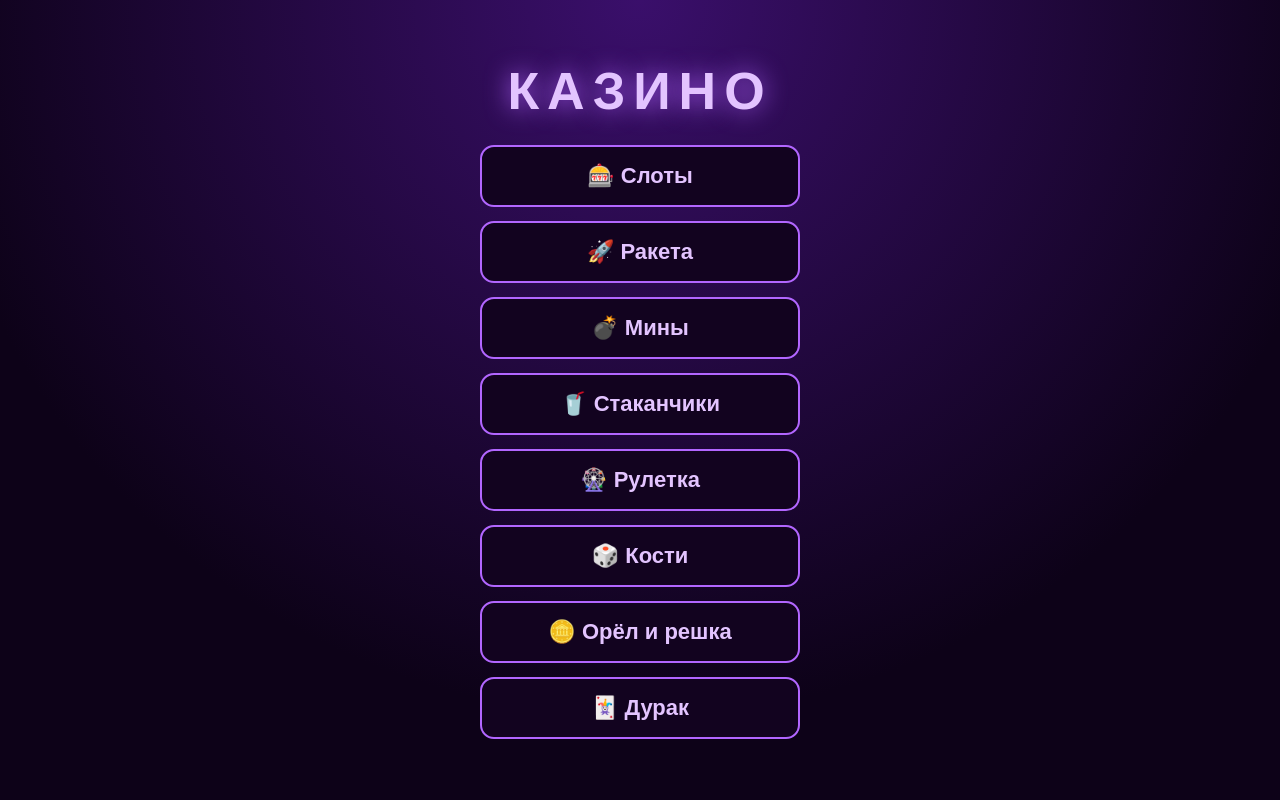
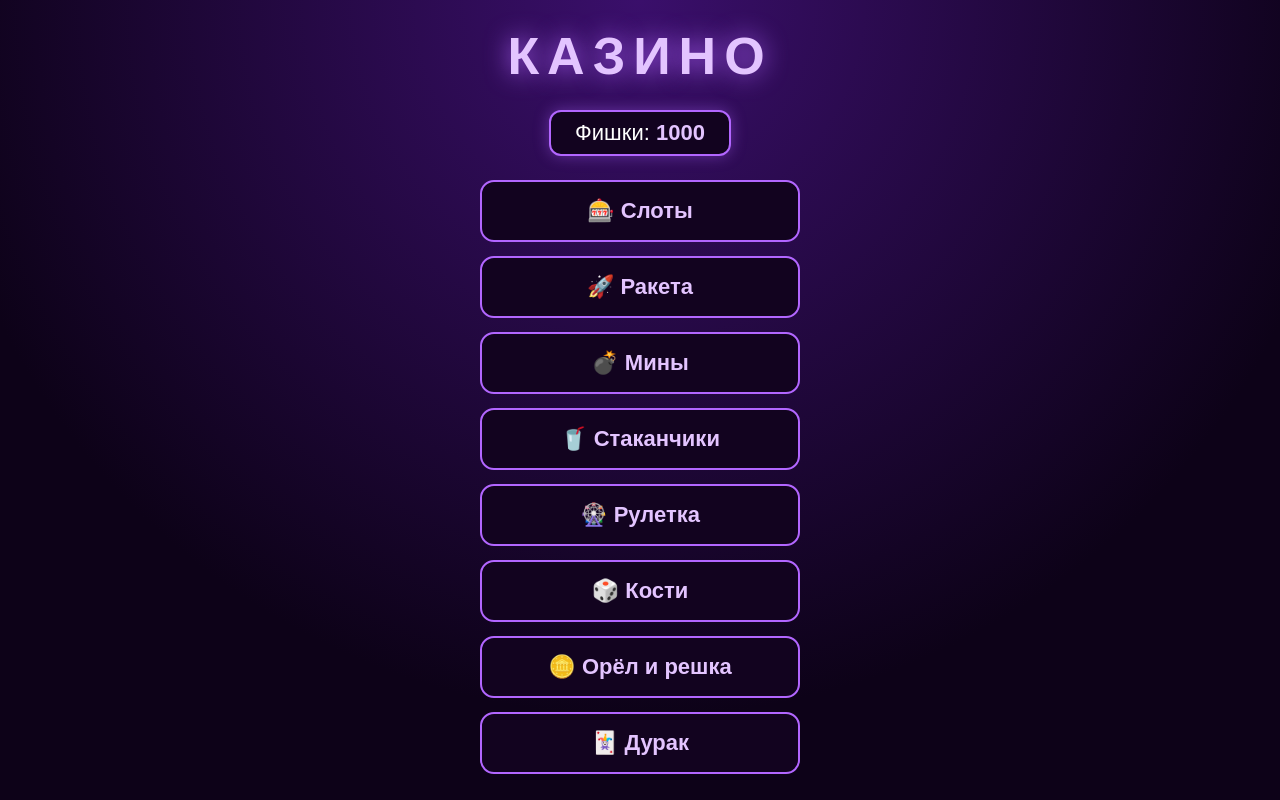
Before and after one commit to zizaka460-alt/xyvnor, a plain HTML site: page index.html in a window 1280 px wide. Drawn offline with Linux system fonts and the light colour scheme.

Commit message:
Update index.html

```diff
--- a/index.html
+++ b/index.html
@@ -16,6 +16,12 @@
       font-size: 52px; color: #e3c4ff; text-transform: uppercase; letter-spacing: 8px;
       text-shadow: 0 0 25px rgba(178, 102, 255, 0.9);
     }
+    .balance {
+      font-size: 22px; color: #fff; background: #12031f;
+      border: 2px solid #b266ff; border-radius: 12px; padding: 8px 24px;
+      box-shadow: 0 0 15px rgba(178, 102, 255, 0.4);
+    }
+    .balance span { color: #e3c4ff; font-weight: bold; }
     .games { display: flex; flex-direction: column; gap: 14px; width: 80%; max-width: 320px; }
     .games a {
       display: block; text-align: center; padding: 16px; font-size: 22px;
@@ -27,6 +33,7 @@
 </head>
 <body>
   <h1>Казино</h1>
+  <div class="balance">Фишки: <span id="balance">1000</span></div>
   <div class="games">
     <a href="casino.html">🎰 Слоты</a>
     <a href="rocket.html">🚀 Ракета</a>
@@ -37,5 +44,16 @@
     <a href="coin.html">🪙 Орёл и решка</a>
     <a href="durak.html">🃏 Дурак</a>
   </div>
+
+  <script>
+    function showBalance() {
+      let b = parseInt(localStorage.getItem('casinoBalance'));
+      if (isNaN(b)) b = 1000;
+      document.getElementById('balance').textContent = b;
+    }
+    showBalance();
+    // обновляем при возврате назад из игры
+    window.addEventListener('pageshow', showBalance);
+  </script>
 </body>
 </html>
```
